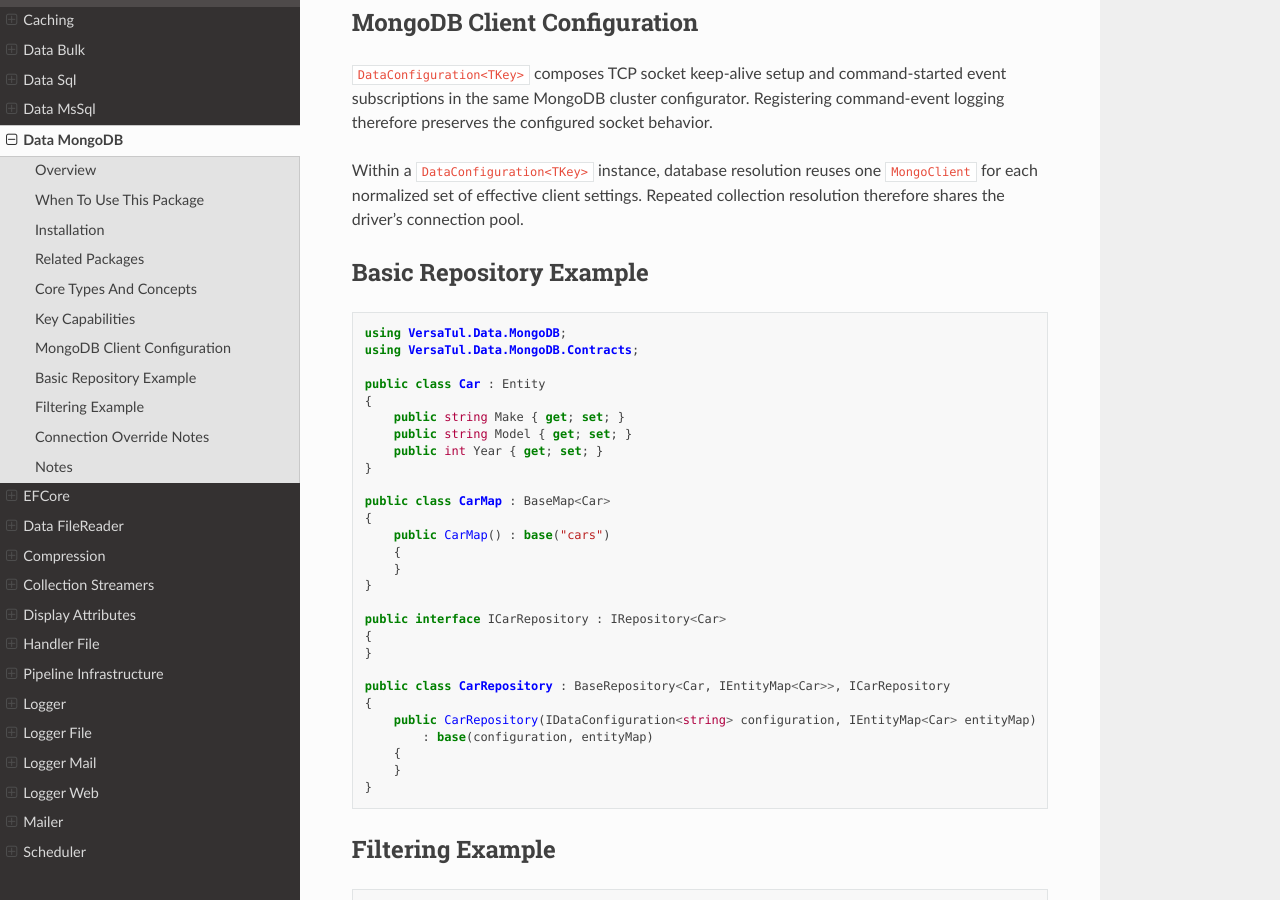
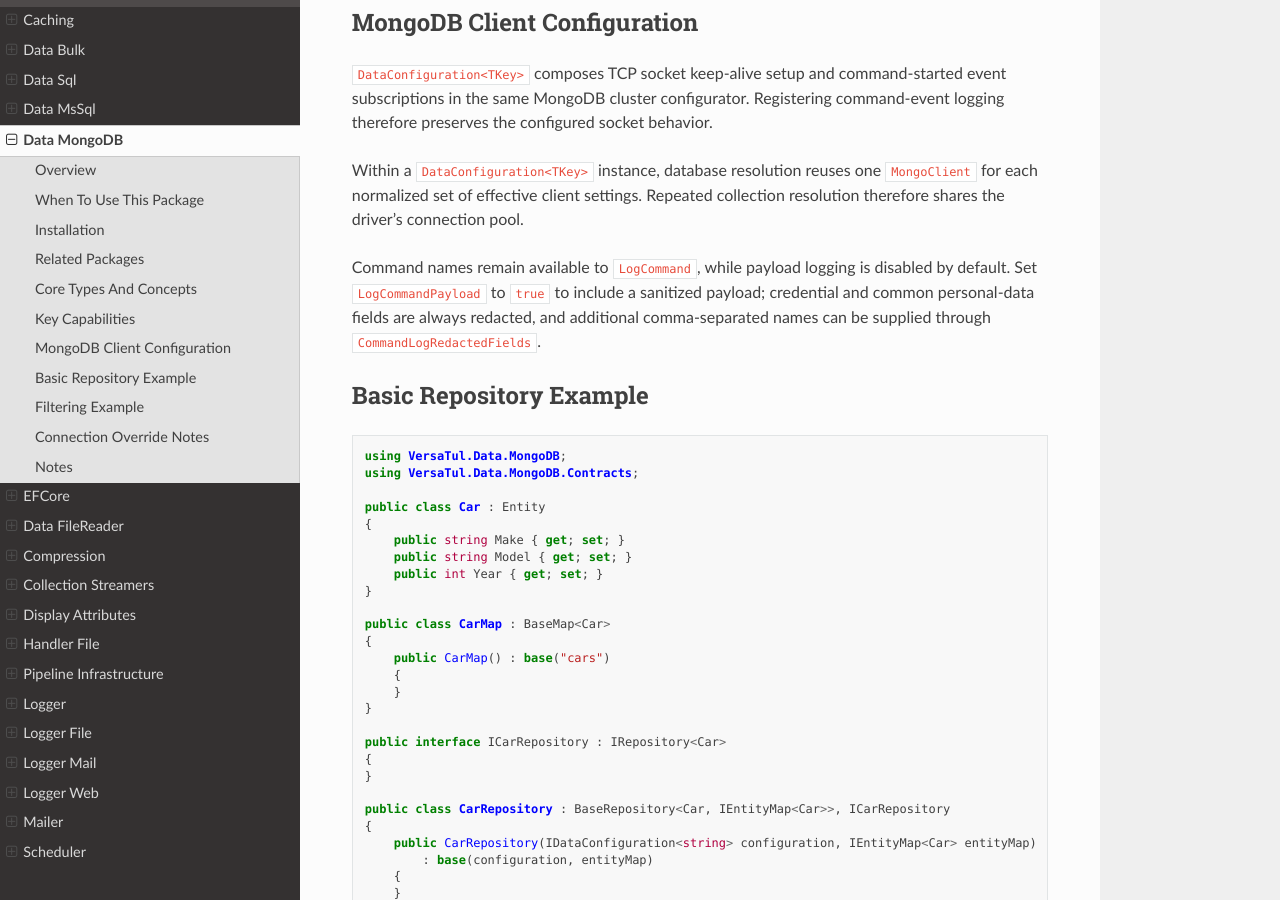
Before and after one commit to BjornWilliams/DocsVersaTul, a Sphinx documentation site: the page built from docs/source/mongodb.rst, in a window 1280 px wide and 900 px high, scrolled down 1808 px. Built offline with Sphinx 7.4.7 and the Read the Docs theme 3.1.0, drawn with Linux system fonts in a browser that asks for light colours.

Commit message:
Document MongoDB command redaction
AB#2908

AB#2905

```diff
--- a/docs/source/mongodb.rst
+++ b/docs/source/mongodb.rst
@@ -78,6 +78,8 @@
 
 Within a ``DataConfiguration<TKey>`` instance, database resolution reuses one ``MongoClient`` for each normalized set of effective client settings. Repeated collection resolution therefore shares the driver's connection pool.
 
+Command names remain available to ``LogCommand``, while payload logging is disabled by default. Set ``LogCommandPayload`` to ``true`` to include a sanitized payload; credential and common personal-data fields are always redacted, and additional comma-separated names can be supplied through ``CommandLogRedactedFields``.
+
 Basic Repository Example
 ------------------------
 
```
